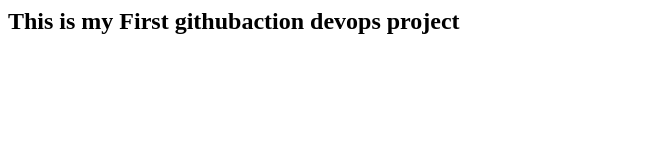
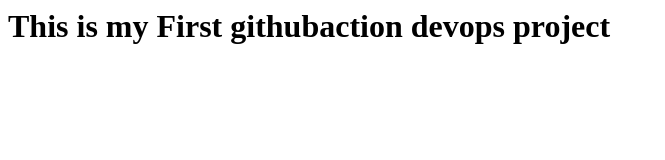
Before and after one commit to samir0123/githubactions-project1, a plain HTML site: page index.html in a window 1280 px wide. Shown: the whole page, without its empty margins (0-665 px from the left). Drawn offline with Linux system fonts and the light colour scheme.

Commit message:
Update index.html

```diff
--- a/index.html
+++ b/index.html
@@ -1,2 +1,2 @@
 
-<h2>This is my First githubaction devops project</h2>
+<h1>This is my First githubaction devops project</h1>
```
